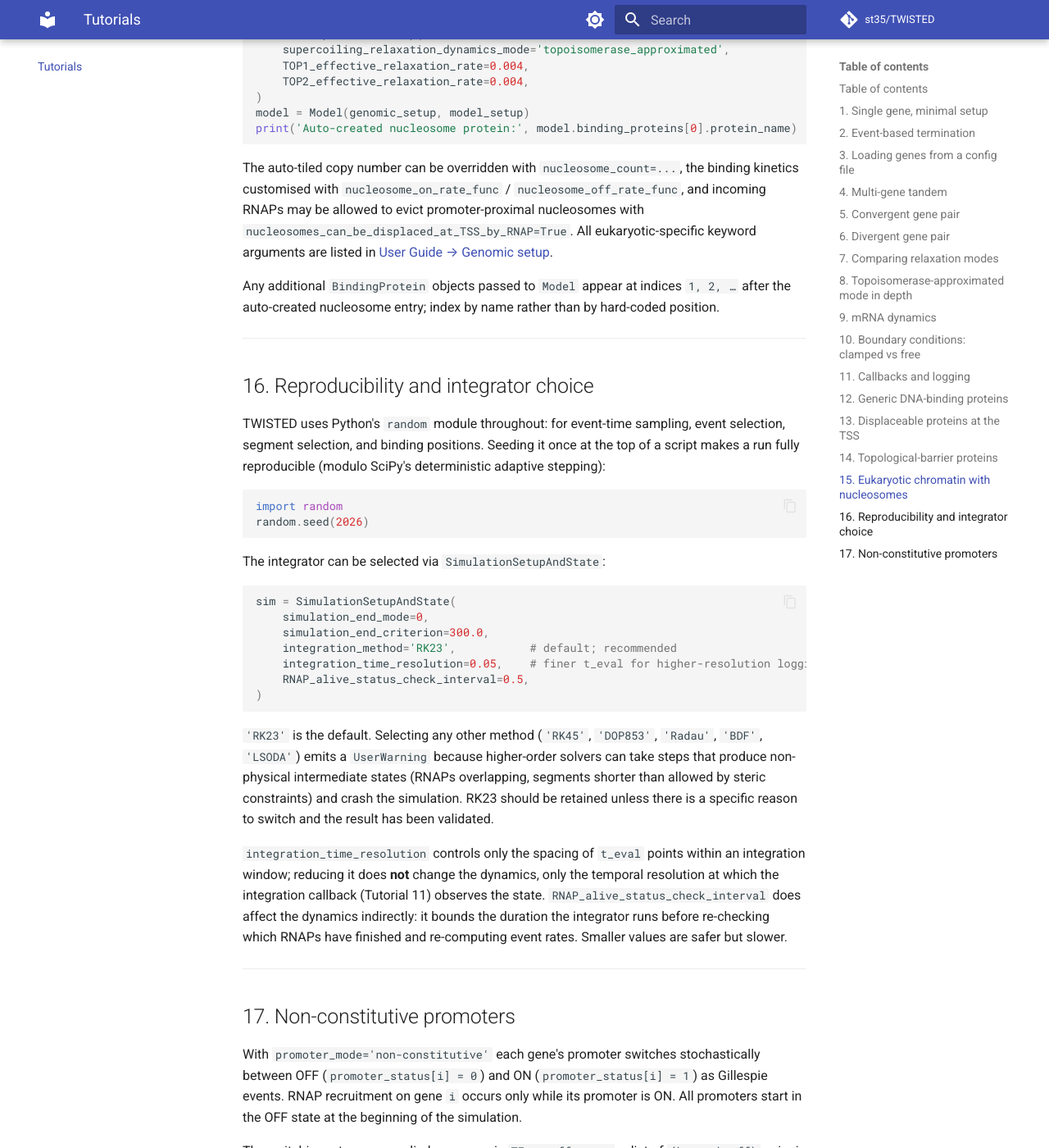
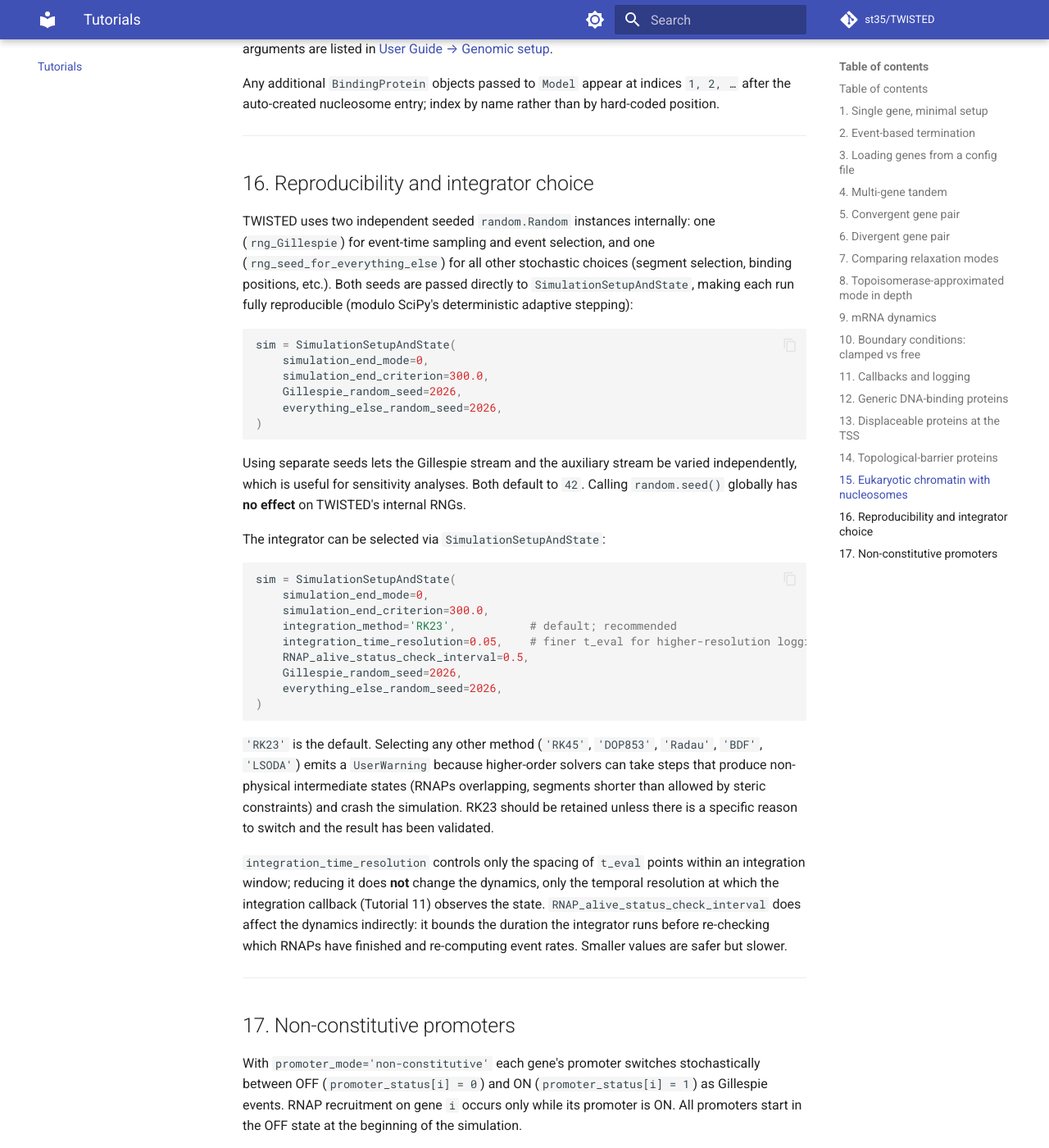
Before and after one commit to st35/TWISTED, an MkDocs documentation site: the page built from docs/tutorials.md, in a window 1280 px wide and 1400 px high, scrolled down 12065 px. Shown: the whole window at 82% size. Built offline with MkDocs 1.6.1 and Material for MkDocs 9.7.7, drawn with Linux system fonts in a browser that asks for light colours; comment, search, counter and statistics services are not loaded; some of the changed text lies outside the part shown.

Commit message:
Add reproducible RNG seeding via two independent streams

````diff
--- a/docs/tutorials.md
+++ b/docs/tutorials.md
@@ -13,11 +13,14 @@ from model_setup import *
 from simulate_dynamics import *
 ```
 
-For reproducibility, seed the RNG before each run:
+For reproducibility, pass explicit seeds to `SimulationSetupAndState`:
 
 ```python
-import random
-random.seed(42)
+sim = SimulationSetupAndState(
+    ...,
+    Gillespie_random_seed=42,
+    everything_else_random_seed=42,
+)
 ```
 
 ---
@@ -49,9 +52,6 @@ random.seed(42)
 A single 10 kb gene transcribed for 300 simulated seconds with the simplest relaxation model.
 
 ```python
-import random
-random.seed(0)
-
 genomic_setup = GenomicSetup(
     chromatin_type='prokaryotic',
     gene_names=['geneA'],
@@ -72,6 +72,8 @@ model = Model(genomic_setup, model_setup)
 sim = SimulationSetupAndState(
     simulation_end_mode=0,
     simulation_end_criterion=300.0,
+    Gillespie_random_seed=0,
+    everything_else_random_seed=0,
 )
 simulate_dynamics(model, sim)
 
@@ -147,9 +149,6 @@ This is useful for parameter sweeps in which the relative ranking between genes
 Two co-directional genes on the same DNA. Inter-RNAP steric exclusion is enforced automatically by a soft tanh ramp on each RNAP's velocity (see [Theory → RNAP velocity](theory/dna-mechanics.md#4-rnap-velocity)).
 
 ```python
-import random
-random.seed(1)
-
 genomic_setup = GenomicSetup(
     chromatin_type='prokaryotic',
     gene_names=['geneA', 'geneB'],
@@ -167,7 +166,7 @@ model_setup = ModelSetup(
 )
 
 model = Model(genomic_setup, model_setup)
-sim = SimulationSetupAndState(1, [40, 40])
+sim = SimulationSetupAndState(1, [40, 40], Gillespie_random_seed=1, everything_else_random_seed=1)
 simulate_dynamics(model, sim)
 ```
 
@@ -187,9 +186,6 @@ gene_F      10000   5300     1   1.0
 ```
 
 ```python
-import random
-random.seed(42)
-
 genomic_setup = construct_genomic_setup(
     'convergent_pair.config',
     chromatin_type='prokaryotic',
@@ -204,7 +200,7 @@ model_setup = ModelSetup(
 )
 
 model = Model(genomic_setup, model_setup)
-sim = SimulationSetupAndState(1, [20, 20])
+sim = SimulationSetupAndState(1, [20, 20], Gillespie_random_seed=42, everything_else_random_seed=42)
 simulate_dynamics(model, sim)
 ```
 
@@ -223,9 +219,6 @@ gene_F      20000   5300     1   1.0
 ```
 
 ```python
-import random
-random.seed(7)
-
 genomic_setup = construct_genomic_setup(
     'divergent_pair.config',
     chromatin_type='prokaryotic',
@@ -239,7 +232,7 @@ model_setup = ModelSetup(
     TOP2_effective_relaxation_rate=0.001,    # TOP2 less important when σ is negative
 )
 model = Model(genomic_setup, model_setup)
-sim = SimulationSetupAndState(0, 300.0)
+sim = SimulationSetupAndState(0, 300.0, Gillespie_random_seed=7, everything_else_random_seed=7)
 simulate_dynamics(model, sim)
 ```
 
@@ -252,8 +245,6 @@ Compare the steady-state supercoiling profile from this run with the convergent
 The five implemented modes are summarised in [User Guide → Relaxation modes](user-guide/relaxation-modes.md). The example below sweeps through all of them on the same single-gene setup.
 
 ```python
-import random
-
 results = {}
 configs = [
     ('global_overall',
@@ -270,11 +261,10 @@ configs = [
 ]
 
 for mode, kw in configs:
-    random.seed(0)
     genomic_setup = construct_genomic_setup('single_gene.config', 'prokaryotic', 'constitutive')
     model_setup = ModelSetup(supercoiling_relaxation_dynamics_mode=mode, **kw)
     model = Model(genomic_setup, model_setup)
-    sim = SimulationSetupAndState(1, [30])
+    sim = SimulationSetupAndState(1, [30], Gillespie_random_seed=0, everything_else_random_seed=0)
     simulate_dynamics(model, sim)
     rates = sim.calculate_RNAP_transcription_rates(model)[0]
     results[mode] = sum(rates) / len(rates) if rates else 0.0
@@ -495,9 +485,6 @@ Switching `chromatin_type` to `'eukaryotic'` does two things:
 2. A `BindingProtein` named `'nucleosome'` is **automatically added as `model.binding_proteins[0]`**. Its copy number is computed by tiling the DNA with `per_nucleosome_DNA_length + nucleosome_linker_length` spacing.
 
 ```python
-import random
-random.seed(42)
-
 genomic_setup = construct_genomic_setup(
     'single_gene.config',
     chromatin_type='eukaryotic',
@@ -524,12 +511,18 @@ Any additional `BindingProtein` objects passed to `Model` appear at indices `1,
 
 ## 16. Reproducibility and integrator choice
 
-TWISTED uses Python's `random` module throughout: for event-time sampling, event selection, segment selection, and binding positions. Seeding it once at the top of a script makes a run fully reproducible (modulo SciPy's deterministic adaptive stepping):
+TWISTED uses two independent seeded `random.Random` instances internally: one (`rng_Gillespie`) for event-time sampling and event selection, and one (`rng_seed_for_everything_else`) for all other stochastic choices (segment selection, binding positions, etc.). Both seeds are passed directly to `SimulationSetupAndState`, making each run fully reproducible (modulo SciPy's deterministic adaptive stepping):
 
 ```python
-import random
-random.seed(2026)
+sim = SimulationSetupAndState(
+    simulation_end_mode=0,
+    simulation_end_criterion=300.0,
+    Gillespie_random_seed=2026,
+    everything_else_random_seed=2026,
+)
 ```
+
+Using separate seeds lets the Gillespie stream and the auxiliary stream be varied independently, which is useful for sensitivity analyses. Both default to `42`. Calling `random.seed()` globally has **no effect** on TWISTED's internal RNGs.
 
 The integrator can be selected via `SimulationSetupAndState`:
 
@@ -540,6 +533,8 @@ sim = SimulationSetupAndState(
     integration_method='RK23',           # default; recommended
     integration_time_resolution=0.05,    # finer t_eval for higher-resolution logging
     RNAP_alive_status_check_interval=0.5,
+    Gillespie_random_seed=2026,
+    everything_else_random_seed=2026,
 )
 ```
 
@@ -556,9 +551,6 @@ With `promoter_mode='non-constitutive'` each gene's promoter switches stochastic
 The switching rates are supplied per gene via `TF_on_off_rates`, a list of `(k_on, k_off)` pairs in s⁻¹:
 
 ```python
-import random
-random.seed(7)
-
 genomic_setup = GenomicSetup(
     chromatin_type='prokaryotic',
     gene_names=['geneA'],
@@ -581,6 +573,8 @@ model = Model(genomic_setup, model_setup)
 sim = SimulationSetupAndState(
     simulation_end_mode=0,
     simulation_end_criterion=600.0,
+    Gillespie_random_seed=7,
+    everything_else_random_seed=7,
 )
 
 ```
@@ -602,9 +596,6 @@ print('mRNA produced:', model.mRNA_counts[0])
 For a multi-gene setup, each gene has its own `(k_on, k_off)` pair. Here gene B is rarely active:
 
 ```python
-import random
-random.seed(8)
-
 genomic_setup = GenomicSetup(
     chromatin_type='prokaryotic',
     gene_names=['geneA', 'geneB'],
@@ -630,6 +621,8 @@ model = Model(genomic_setup, model_setup)
 sim = SimulationSetupAndState(
     simulation_end_mode=0,
     simulation_end_criterion=600.0,
+    Gillespie_random_seed=8,
+    everything_else_random_seed=8,
 )
 
 simulate_dynamics(model, sim)
--- a/model_setup.py
+++ b/model_setup.py
@@ -220,7 +220,7 @@ class Model: # Class to hold the model, including genomic setup, model setup, an
 		print('=' * 80)
 
 class SimulationSetupAndState: # Class to hold simulation setup parameters
-	def __init__(self, simulation_end_mode: int, simulation_end_criterion: Union[float, list[int]], integration_method: str = 'RK23', integration_time_resolution: float = 1.0e-1, RNAP_alive_status_check_interval: float = 1.0, max_RNAPs_to_recruit: list[int] = None) -> None:
+	def __init__(self, simulation_end_mode: int, simulation_end_criterion: Union[float, list[int]], integration_method: str = 'RK23', integration_time_resolution: float = 1.0e-1, RNAP_alive_status_check_interval: float = 1.0, max_RNAPs_to_recruit: list[int] = None, Gillespie_random_seed: int = 42, everything_else_random_seed: int = 42) -> None:
 		self.simulation_end_mode = simulation_end_mode # 0: time-based, 1: event-based
 		assert simulation_end_mode in [0, 1], 'simulation_end_mode must be either 0 (time-based) or 1 (event-based).'
 
@@ -253,6 +253,9 @@ class SimulationSetupAndState: # Class to hold simulation setup parameters
 		self.simulation_completed = False # Flag indicating whether the simulation has completed
 
 		self.state_has_been_initialized = False # Flag indicating whether the simulation state has been initialized; used to ensure that setup_simulation_state is called before running the simulation
+
+		self.Gillespie_random_seed = Gillespie_random_seed # Random seed for Gillespie events
+		self.everything_else_random_seed = everything_else_random_seed # Random seed for all other stochastic processes in the simulation (e.g., choosing segments for supercoiling relaxation events, choosing which bound protein unbinds in a binding protein unbinding event, etc.)
 
 	def setup_simulation_state(self, genomic_setup: GenomicSetup) -> None:
 		if self.simulation_end_mode == 1:
--- a/utilities.py
+++ b/utilities.py
@@ -1,6 +1,5 @@
 from model_setup import *
 
-from random import random
 from bisect import bisect
 from math import tanh
 
@@ -32,9 +31,6 @@ def construct_genomic_setup(filename: str, chromatin_type: str, promoter_mode: s
 		RNAP_on_rates = [RNAP_on_rates[i]*explicit_RNAP_on_rates[i] for i in range(len(gene_names))]
 
 	return GenomicSetup(chromatin_type, gene_names, TSSes, gene_lengths, gene_directions, RNAP_on_rates, promoter_mode, buffer_length, **kwargs)
-
-def uniform_random_in_interval(start: float, end: float) -> float: # Generate a uniform random number in [start, end)
-	return start + (end - start)*random()
 
 def get_spot_segment_index(spot: float, segments_lengths: list[float]) -> int: # Get the index of the segment containing the given spot
 	spot_segment_index = -1
````
Also changed, not shown: docs/api/model-setup.md (+2 -0 lines), docs/api/utilities.md (+0 -8 lines), docs/user-guide/simulation.md (+4 -0 lines), simulate_dynamics.py (+12 -10 lines).
